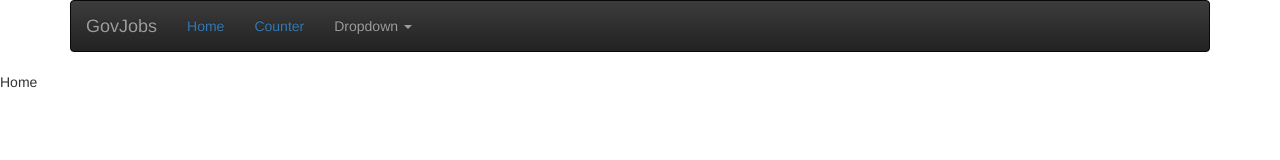
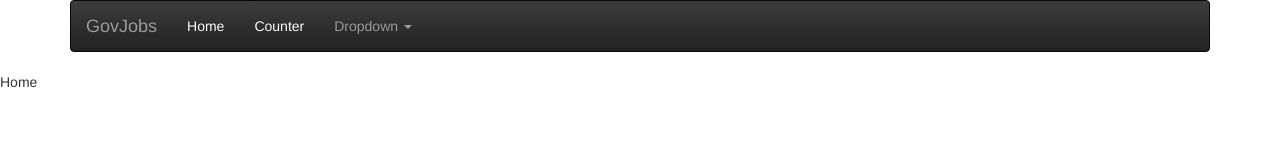
Before and after one commit to sthorpe/govjobs, a React app: page / in a window 1280 px wide. Shown: the top 160 px of the page. Built offline with nearby package versions, Linux system fonts and the light colour scheme.

Commit message:
Fix blue nav links, still needs revision

```diff
--- a/src/components/NavBar.js
+++ b/src/components/NavBar.js
@@ -1,6 +1,11 @@
 import React from 'react'
 import { Link } from 'react-router-dom'
 import { Well, Grid, Row, Col, Navbar, Nav, NavItem, NavDropdown, MenuItem, pullRight } from 'react-bootstrap';
+
+const NotBlue = {
+  color: "white",
+  listStyle: "none"
+}
 
 const NavBar = () => (
   <Grid>
@@ -14,10 +19,10 @@ const NavBar = () => (
     <Navbar.Collapse>
       <Nav>
         <NavItem eventKey={1}>
-          <Link to={'/home'}>Home</Link>
+          <Link style={NotBlue} to={'/home'}>Home</Link>
         </NavItem>
         <NavItem eventKey={2}>
-          <Link to={'/counter'}>Counter</Link>
+          <Link style={NotBlue} to={'/counter'}>Counter</Link>
         </NavItem>
         <NavDropdown eventKey={3} title="Dropdown" id="basic-nav-dropdown">
           <MenuItem eventKey={3.1}>Action</MenuItem>
--- /dev/null
+++ b/src/screens/styles/HomeStyle.js
@@ -0,0 +1,4 @@
+const ButtonContainer = {
+
+  flexDirection: vertical,
+}
```
